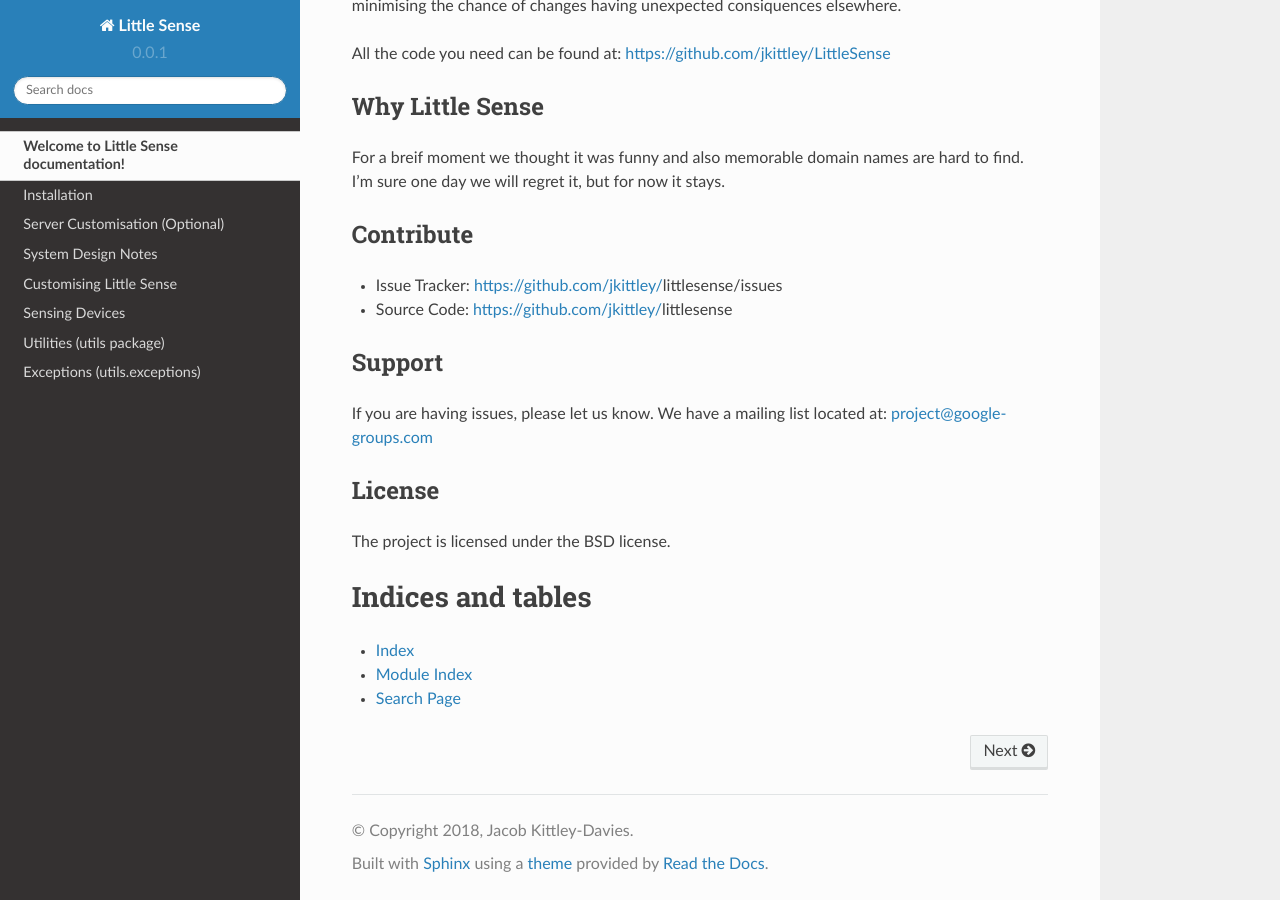
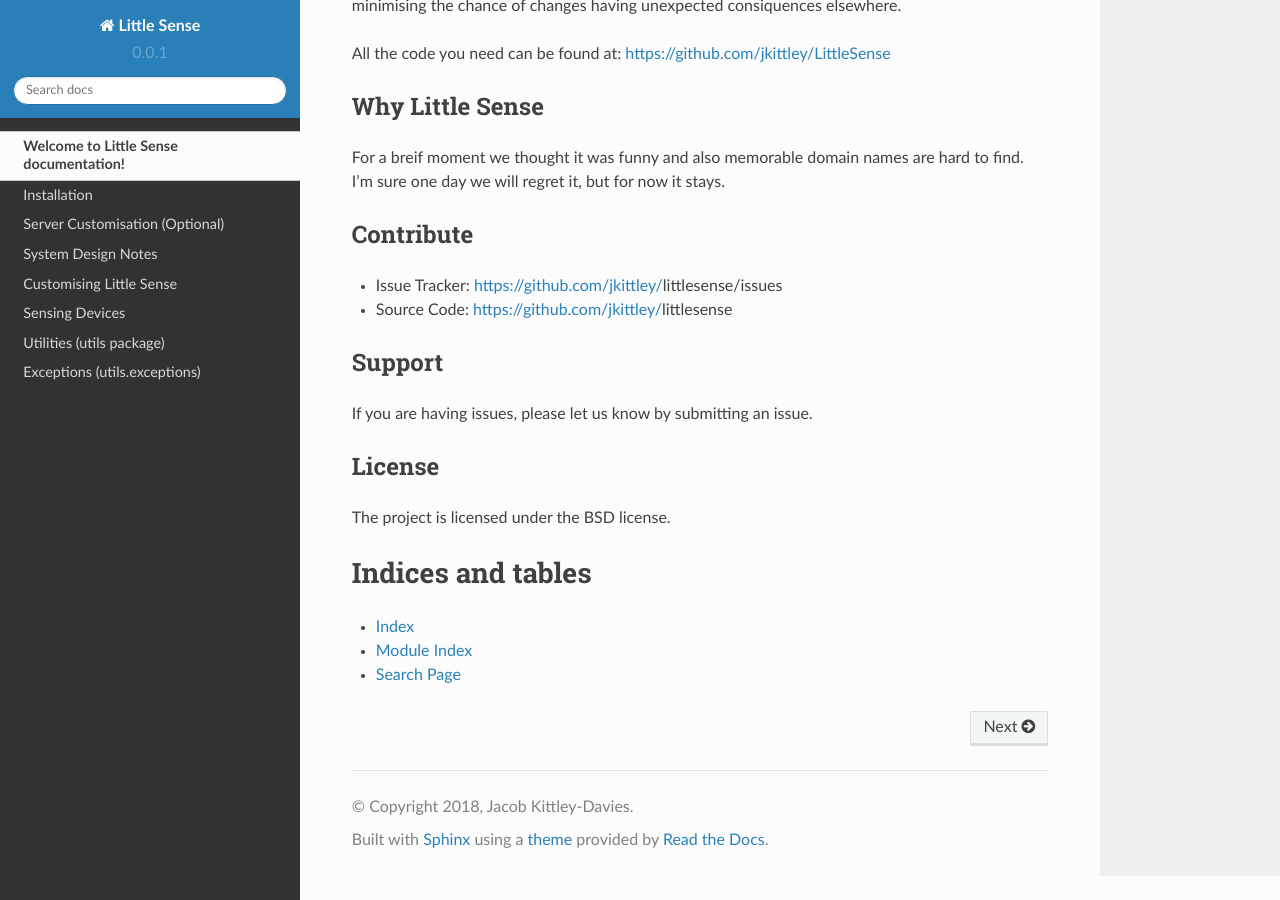
Before and after one commit to jkittley/LittleSense, a Sphinx documentation site: the page built from docs/source/index.rst, in a window 1280 px wide and 900 px high, scrolled down 2300 px. Built offline with Sphinx 7.4.7 and the Read the Docs theme 2.0.0, drawn with Linux system fonts in a browser that asks for light colours; pages that are not in the unit, such as notebooks, are missing from menus.

Commit message:
Missing email address removed

```diff
--- a/docs/source/index.rst
+++ b/docs/source/index.rst
@@ -75,8 +75,7 @@ Contribute
 
 Support
 -------
-If you are having issues, please let us know.
-We have a mailing list located at: project@google-groups.com
+If you are having issues, please let us know by submitting an issue.
 
 License
 -------
```
